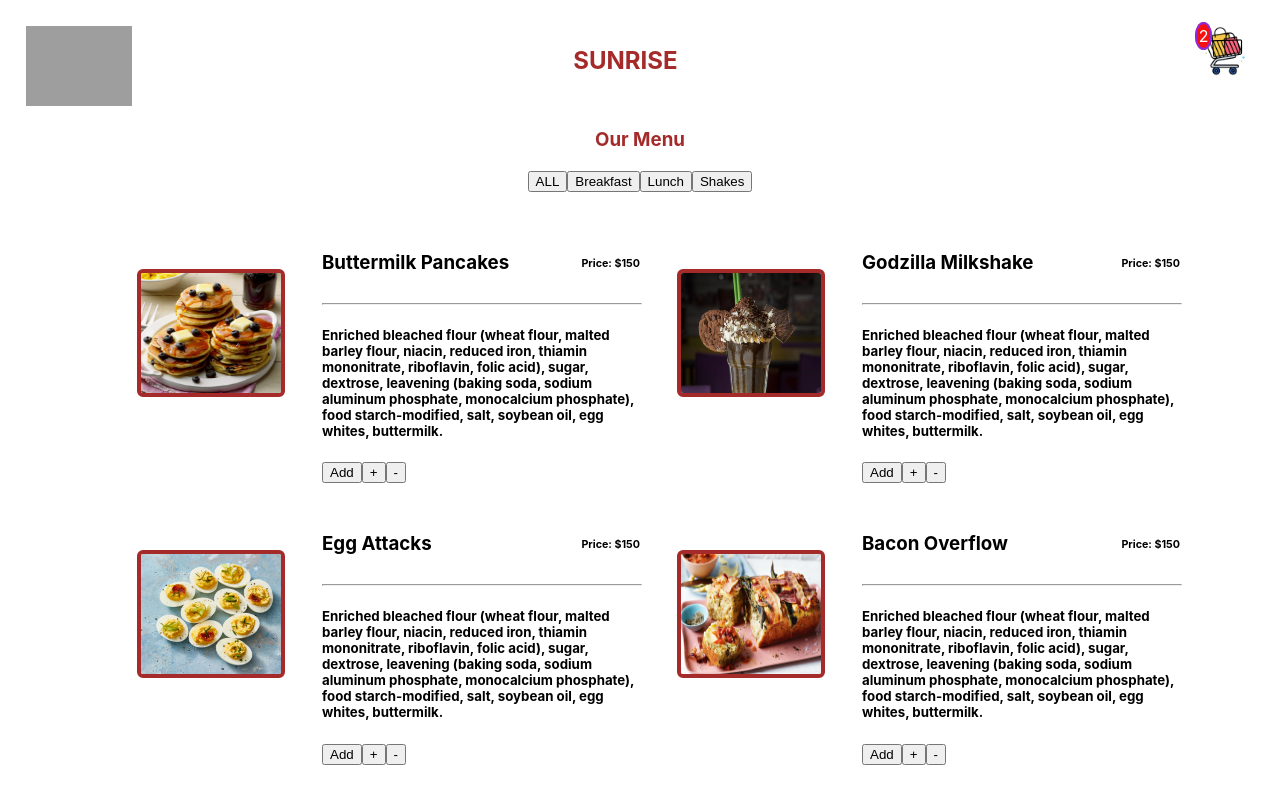
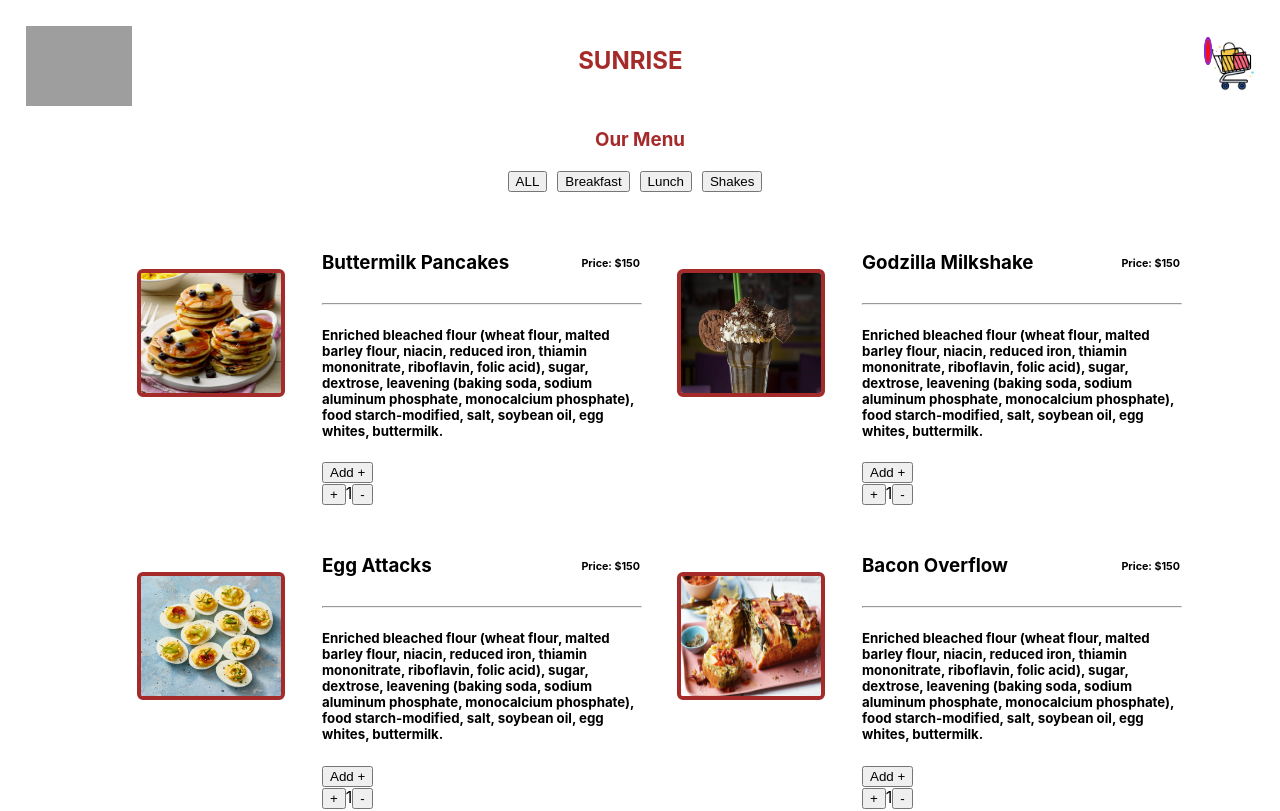
Before and after one commit to devinnow8/hardRock-cafe-rimple, a React (Create React App) app: page / in a window 1280 px wide. Shown: the top 811 px of the page. Built offline with nearby package versions, Linux system fonts and the light colour scheme; grey boxes are pictures that could not be loaded.

Commit message:
Handle Counter Button and class names updates

```diff
--- a/src/App.css
+++ b/src/App.css
@@ -17,7 +17,7 @@
 	padding-bottom: 30px;
 }
 
-.header_container {
+.header-container {
 	display: flex;
 	justify-content: space-between;
 	padding: 2%;
--- a/src/Components/Header/CustomButton.js
+++ b/src/Components/Header/CustomButton.js
@@ -1,7 +1,9 @@
 import React from "react";
-const CustomButton=({title})=>{
+import './Header.css'
+
+const CustomButton = ({ title }) => {
     return (
-        <div> <button type="btn btn-primary">{title} </button></div>
+        <div className="custom-btn"><button type="btn btn-primary">{title} </button></div>
     )
 }
 export default CustomButton;
--- a/src/Components/Header/Header.css
+++ b/src/Components/Header/Header.css
@@ -1,24 +1,24 @@
-.Buttons {
+.buttons {
 	display: flex;
 	justify-content: center;
 	flex-wrap: wrap;
 }
 
-.LogoName,
-.Menu {
+.logo-name,
+.menu {
 	display: flex;
 	justify-content: space-evenly;
 	color: brown;
 }
 
-.Image1 {
+.hotel-img {
 	height: 80px;
 }
-.Image2 {
+.cart-image {
 	height: 50px;
 	position: absolute;
 }
-.menu_container {
+.menu-container {
 	padding-top: 0;
 	padding-bottom: 40px;
 }
@@ -31,7 +31,11 @@
 	padding: 2px;
 	width: 10px;
 }
-.Cart-image {
+.cart {
 	padding-right: 42px;
 	cursor: pointer;
 }
+
+.custom-btn {
+	margin-right: 10px;
+}
--- a/src/Components/Header/Header.js
+++ b/src/Components/Header/Header.js
@@ -1,36 +1,38 @@
-import React from "react";
+import React, { useState } from "react";
 import CustomButton from "./CustomButton";
 import ButtonData from "./ButtonData";
 import cart from "./Logo/cart.png";
 import hotellogo from "./Logo/hotel.png";
 import "./Header.css";
 
-const Header = ({clickHandler}) => {
+const Header = ({ clickHandler }) => {
+  const [cartCount, setCartCount] = useState(localStorage.getItem('item-counter'))
+
   return (
     <>
-      <div className="header_container">
-        <div className="HotelLogo">
-          <img className="Image1" src={hotellogo} />
+      <div className="header-container">
+        <div className="hotel">
+          <img className="hotel-img" src={hotellogo} />
         </div>
-        <div className="heading_center">
+        <div className="heading-center">
           {" "}
-          <h2 className="LogoName" style={{ paddingRight: "76px" }}>
+          <h2 className="logo-name" style={{ paddingRight: "76px" }}>
             {" "}
             SUNRISE
           </h2>
         </div>
-        <div className="Cart-image" onClick={()=>clickHandler()}>
-          <img className="Image2" src={cart} />
-          <span className="number">2</span>
+        <div className="cart" onClick={() => clickHandler()}>
+          <img className="cart-image" src={cart} />
+          <span className="number">{cartCount}</span>
         </div>
       </div>
 
-      <div className="menu_container">
-        <div className="Heading">
+      <div className="menu-container">
+        <div className="heading">
           {" "}
-          <h3 className="Menu"> Our Menu</h3>
+          <h3 className="menu"> Our Menu</h3>
         </div>
-        <div className="Buttons">
+        <div className="buttons">
           {ButtonData.map((btn) => {
             return <CustomButton title={btn.title} />;
           })}
--- a/src/Components/MainBody/Cart/index.css
+++ b/src/Components/MainBody/Cart/index.css
@@ -22,7 +22,7 @@
 	flex-direction: row;
 	justify-content: space-between;
 }
-.cart-image {
+.cart {
 	padding-top: 15px;
 }
 .cart2 {
@@ -32,6 +32,6 @@
 .card-items {
 	padding-right: 70px;
 }
-.phone-num{
+.phone-num {
 	padding-left: 20px;
 }
--- a/src/Components/MainBody/Cart/index.js
+++ b/src/Components/MainBody/Cart/index.js
@@ -9,10 +9,10 @@ const Cart = () => {
         <div className="cart-modal-body">
           <div className="head-line">
             <h5 className="phone-num"> +91 1234567890</h5>
-            <span className="cart-image">
+            <span className="cart">
               <img className="cart2" src={cart} />
-              </span>
-              <span className="card-items" >  <h5> </h5> Items- $1600</span>
+            </span>
+            <span className="card-items" >  <h5> </h5> Items- $1600</span>
           </div>
         </div>
       </div>
--- /dev/null
+++ b/src/Components/MainBody/FoodItem.js
@@ -0,0 +1,57 @@
+import React, { useEffect, useState } from "react";
+import "./FoodItem.css";
+
+const FoodItem = ({ image, title }) => {
+
+  const [itemCounter, setItemCounter] = useState(1)
+
+  useEffect(() => {
+    localStorage.setItem('item-counter', itemCounter)
+  }, [itemCounter])
+
+  const handleItemCount = (isSubtract) => {
+    if (isSubtract === true) {
+      if (itemCounter === 1) return
+      setItemCounter(prevState => prevState - 1)
+    }
+    else setItemCounter(prevState => prevState + 1)
+  }
+
+  return (
+    <div className="single_card">
+      <div className="food_image">
+        <img className=" food-picture" src={image} style={{ width: " 140px" }} />
+      </div>{" "}
+      <div className="paragraph">
+        <div className=" food-title">
+          {" "}
+          <h3> {title} </h3>
+          <h6> Price: $150</h6>
+        </div>
+
+        <hr style={{ width: "100%" }} />
+        <span>
+          <h5>
+            {" "}
+            Enriched bleached flour (wheat flour, malted barley flour, niacin,
+            reduced iron, thiamin mononitrate, riboflavin, folic acid), sugar,
+            dextrose, leavening (baking soda, sodium aluminum phosphate,
+            monocalcium phosphate), food starch-modified, salt, soybean oil, egg
+            whites, buttermilk.
+          </h5>{" "}
+
+        </span>
+        <span>
+          {" "}
+          <button className="add-item">Add +</button>
+          <div className="item-counter">
+            <button onClick={() => handleItemCount(false)}>+</button>
+            {itemCounter}
+            <button onClick={() => handleItemCount(true)}>-</button>
+          </div>
+        </span>
+      </div>
+    </div>
+  );
+};
+export default FoodItem;
--- a/src/Components/MainBody/MainBody.js
+++ b/src/Components/MainBody/MainBody.js
@@ -1,5 +1,5 @@
 import React from "react";
-import TitleHead from "./TitleHead";
+import FoodItem from "./FoodItem";
 import TitleData from "./TitleData";
 import { useState } from "react";
 
@@ -7,7 +7,7 @@ const MainBody = () => {
   return (
     <div className="food_item_container">
       {TitleData.map((heading) => {
-        return <TitleHead image={heading.image} title={heading.title} />;
+        return <FoodItem image={heading.image} title={heading.title} />;
       })}
     </div>
   );
--- a/src/Components/MainBody/TitleHead.js
+++ /dev/null
@@ -1,38 +0,0 @@
-import React from "react";
-import "./TitleHead.css";
-const TitleHead = ({ image, title }) => {
-  return (
-    <div className="single_card">
-      <div className="food_image">
-        <img  className= " food-picture" src={image} style={{ width: " 140px" }} />
-      </div>{" "}
-      <div className="paragraph">
-        <div className=" food-title">
-          {" "}
-          <h3> {title} </h3>
-          <h6> Price: $150</h6>
-        </div>
-
-        <hr style={{ width: "100%" }} />
-        <span>
-          <h5>
-            {" "}
-            Enriched bleached flour (wheat flour, malted barley flour, niacin,
-            reduced iron, thiamin mononitrate, riboflavin, folic acid), sugar,
-            dextrose, leavening (baking soda, sodium aluminum phosphate,
-            monocalcium phosphate), food starch-modified, salt, soybean oil, egg
-            whites, buttermilk.
-          </h5>{" "}
-
-        </span>
-        <span>
-          {" "}
-          <button> Add</button>
-          <button>+</button>
-          <button>-</button>
-        </span>
-      </div>
-    </div>
-  );
-};
-export default TitleHead;
```
Also changed, not shown: src/Components/MainBody/FoodItem.css (renamed from src/Components/MainBody/TitleHead.css). Lines whose indentation alone changed are shown as unchanged.
